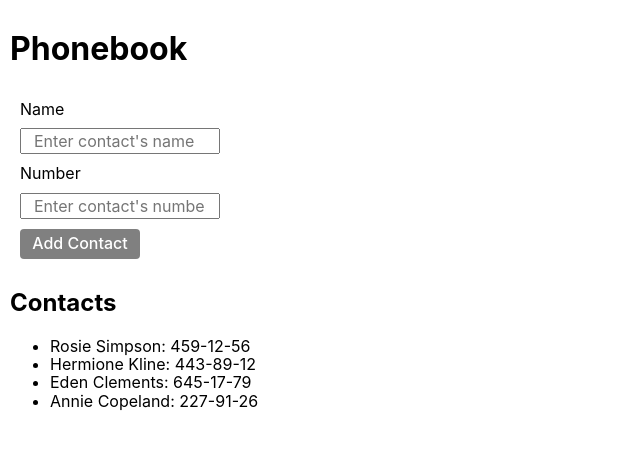
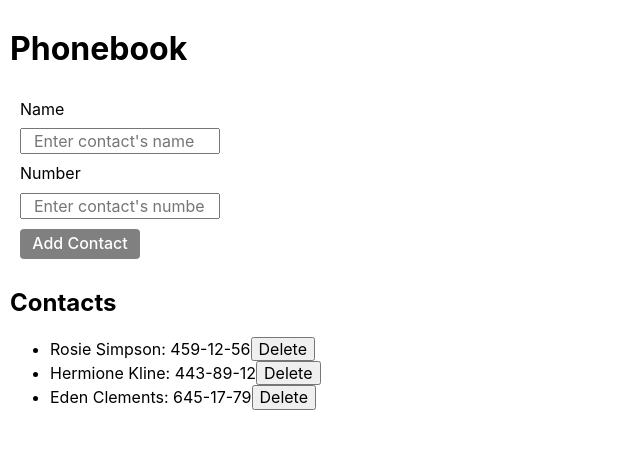
Before and after one commit to RafalGalecki/goit-react-hw-02-phonebook, a React (Create React App) app: page / in a window 1280 px wide. Shown: the top 450 px of the page, without its empty margins (0-640 px from the left). Built offline with nearby package versions, Linux system fonts and the light colour scheme.

Commit message:
adding contact works

```diff
--- a/src/components/App.jsx
+++ b/src/components/App.jsx
@@ -9,7 +9,6 @@ export class App extends Component {
       { id: 'id-1', name: 'Rosie Simpson', number: '459-12-56' },
       { id: 'id-2', name: 'Hermione Kline', number: '443-89-12' },
       { id: 'id-3', name: 'Eden Clements', number: '645-17-79' },
-      { id: 'id-4', name: 'Annie Copeland', number: '227-91-26' },
     ],
     filter: '',
   };
@@ -26,9 +25,9 @@ export class App extends Component {
       <div>
         <h1>Phonebook</h1>
         <ContactForm
+          addContact={this.addContact}
           contacts={this.state.contacts}
-          addContact={this.addContact}
-          onSubmit={values => console.log('VALUES:', values)}
+          // onSubmit={values => console.log('VALUES:', values)}
         />
         <h2>Contacts</h2>
         <ContactsList>
--- a/src/components/ContactForm/ContactForm.jsx
+++ b/src/components/ContactForm/ContactForm.jsx
@@ -18,18 +18,18 @@ class ContactForm extends Component {
 
   handleSubmit = event => {
     event.preventDefault();
-    const { name, number } = this.state;
+    //const { name, number } = this.state;
     const { contacts, addContact } = this.props;
     const contact = {
       id: nanoid(),
       name: this.state.name,
-      number: this.state.number
-    }
+      number: this.state.number,
+    };
 
+    addContact(contact);
+    console.log('CONTACTS:', { contacts });
 
-    console.log(`name: ${name}, number: ${number}`);
-
-    this.props.onSubmit({ ...this.state });
+    //this.props.onSubmit({ ...this.state });
     this.reset();
   };
   reset = () => {
--- a/src/components/ContactslistElement/ContactsListElement.jsx
+++ b/src/components/ContactslistElement/ContactsListElement.jsx
@@ -8,7 +8,8 @@ class ContactsListElement extends Component {
     return contacts.map(({ name, number, id }) => (
       <li key={id}>
         <span className={css.contactName}>{name}: </span>
-        <span className={css.contactNumber}>{number}</span>
+            <span className={css.contactNumber}>{number}</span>
+            <button type="button" >Delete</button>
       </li>
     ));
   }
```
